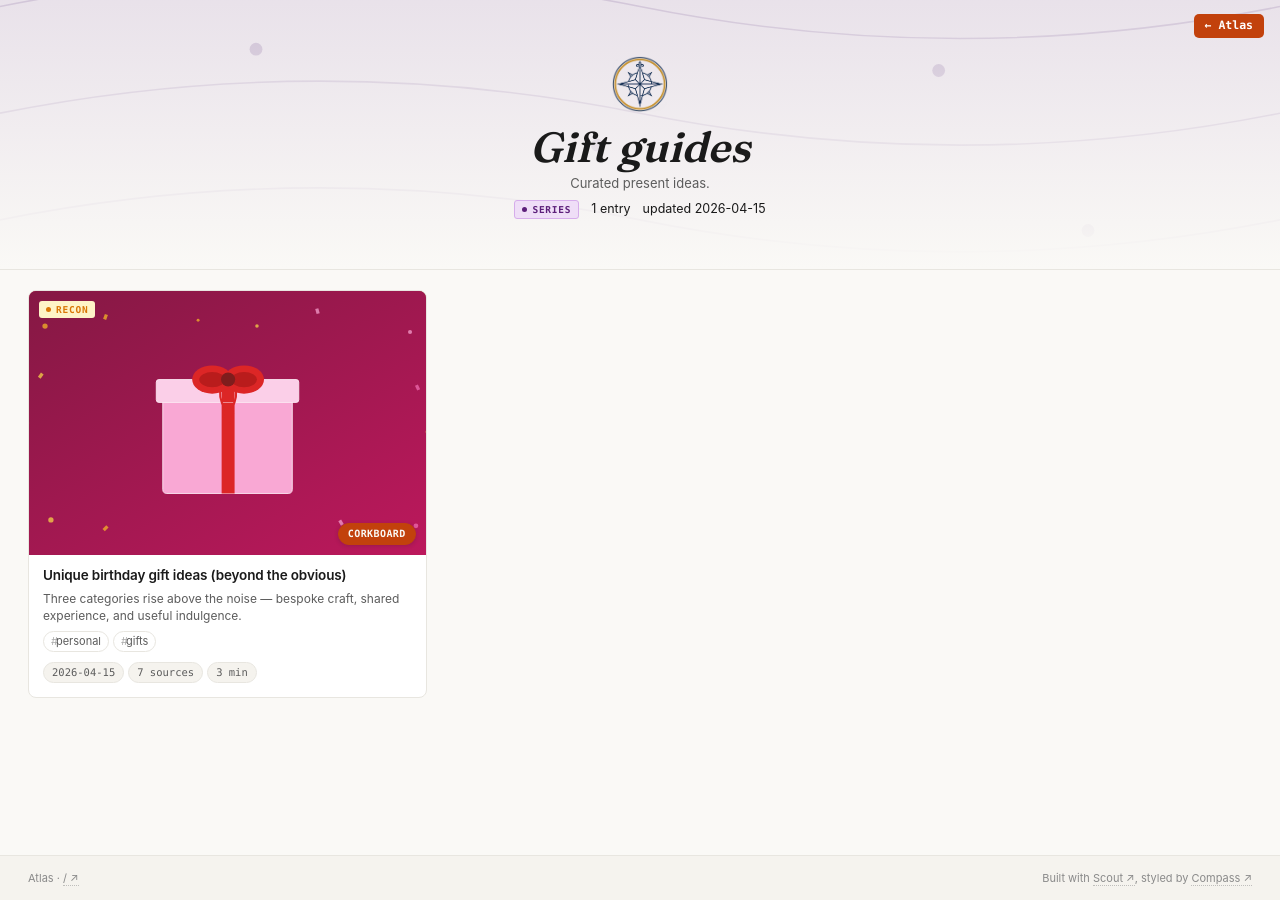
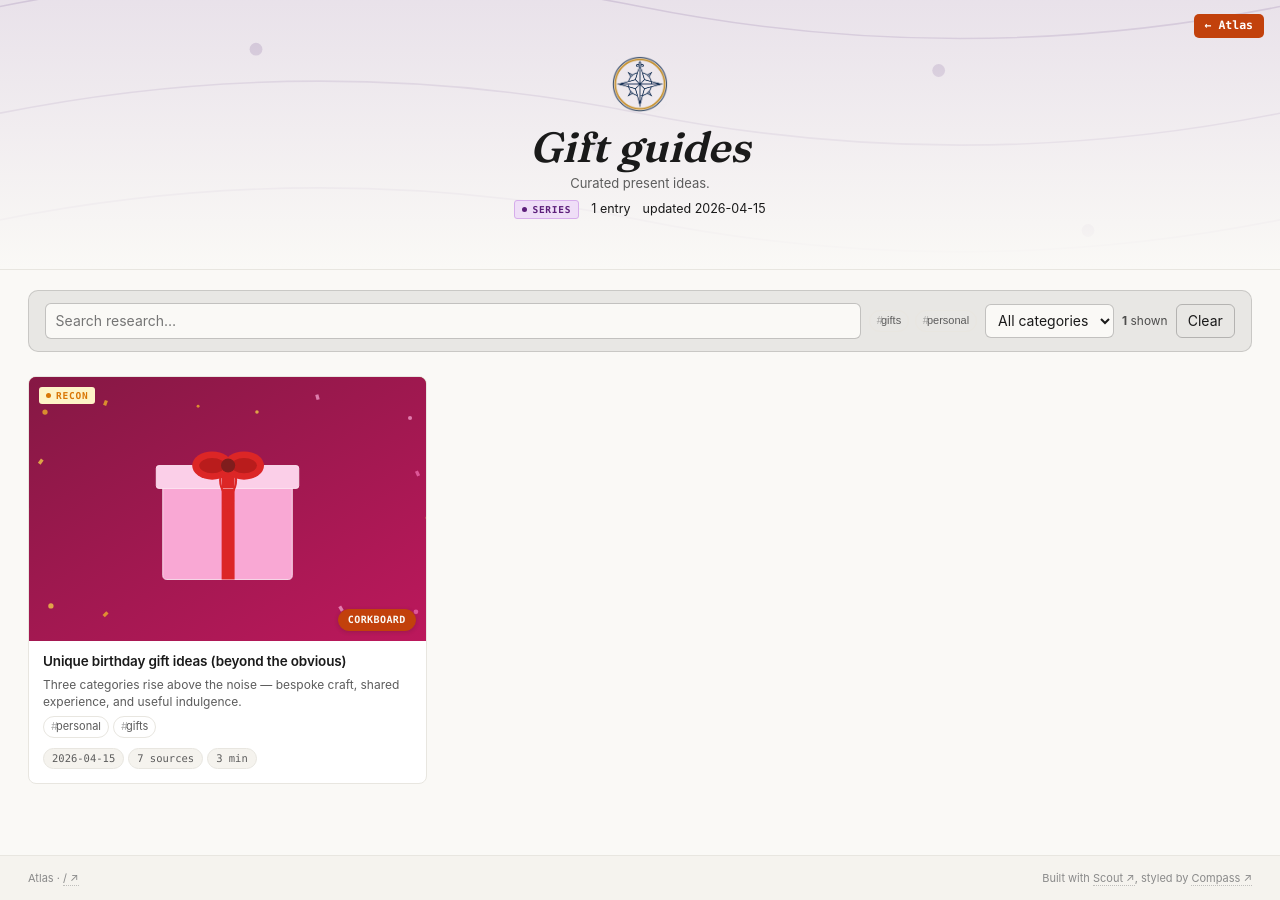
Before and after one commit to Laoujin/Compass, a Jekyll site: the page built from series/gift-guides.md, in a window 1280 px wide. Built offline with Jekyll 4.4.1, drawn with Linux system fonts in a browser that asks for light colours; some web fonts are replaced.

Commit message:
feat(filtering): wire filter bar into s1-s5 (home + series); link assets in all skeletons

```diff
--- a/_includes/sites/s1.html
+++ b/_includes/sites/s1.html
@@ -15,12 +15,11 @@
   <link rel="stylesheet" href="{{ '/sites/' | prepend: site.assets_base | append: site.skeleton | append: '.css' | relative_url }}">
   <link rel="stylesheet" href="{{ '/cards/' | prepend: site.assets_base | append: site.card | append: '.css' | relative_url }}">
   <link rel="stylesheet" href="{{ '/series.css' | prepend: site.assets_base | relative_url }}">
+  <link rel="stylesheet" href="{{ '/filters.css' | prepend: site.assets_base | relative_url }}">
   {%- include analytics.html -%}
 </head>
 <body>
   {%- include entries.html -%}
-  {%- assign all_tags = '' | split: '' -%}
-  {%- for e in entries -%}{%- for t in e.tags -%}{%- unless all_tags contains t -%}{%- assign all_tags = all_tags | push: t -%}{%- endunless -%}{%- endfor -%}{%- endfor -%}
 
   <div class="s1">
     <header class="s1-hero"{% if series_mode and cover_src != "" %} style="background: linear-gradient(to bottom, color-mix(in srgb, var(--pal-bg) 25%, transparent), var(--pal-bg) 100%), url('{{ cover_src }}') center / cover no-repeat;"{% endif %}>
@@ -40,18 +39,12 @@
     </header>
 
     {%- unless series_mode -%}
-    <nav class="s1-filter">
-      <span class="chip solid">All · {{ entry_count }}</span>
-      {%- for t in all_tags -%}
-        {%- assign c = 0 -%}
-        {%- for e in entries -%}{%- if e.tags contains t -%}{%- assign c = c | plus: 1 -%}{%- endif -%}{%- endfor -%}
-        <span class="chip">{{ t }} · {{ c }}</span>
-      {%- endfor -%}
-    </nav>
+    {%- include filter-bar.html scope="home" -%}
     {%- endunless -%}
 
     <section class="s1-content">
       {%- if series_mode -%}
+        {%- include filter-bar.html scope="series" -%}
         {%- include series-grid.html -%}
       {%- else -%}
       <div class="entry-grid">
@@ -65,5 +58,6 @@
       {%- if site.scout_repo -%}<span>Built with <a href="https://github.com/{{ site.scout_repo }}" target="_blank" rel="noopener">Scout ↗</a>, styled by <a href="https://github.com/Laoujin/Compass" target="_blank" rel="noopener">Compass ↗</a></span>{%- endif -%}
     </footer>
   </div>
+  <script src="{{ '/filters.js' | prepend: site.assets_base | relative_url }}" defer></script>
 </body>
 </html>
--- a/_includes/sites/s2.html
+++ b/_includes/sites/s2.html
@@ -15,6 +15,7 @@
   <link rel="stylesheet" href="{{ '/sites/' | prepend: site.assets_base | append: site.skeleton | append: '.css' | relative_url }}">
   <link rel="stylesheet" href="{{ '/cards/' | prepend: site.assets_base | append: site.card | append: '.css' | relative_url }}">
   <link rel="stylesheet" href="{{ '/series.css' | prepend: site.assets_base | relative_url }}">
+  <link rel="stylesheet" href="{{ '/filters.css' | prepend: site.assets_base | relative_url }}">
   {%- include analytics.html -%}
 </head>
 <body>
@@ -34,8 +35,10 @@
     <section class="s2-content">
       {%- if series_mode -%}
         {%- include series-head.html -%}
+        {%- include filter-bar.html scope="series" -%}
         {%- include series-grid.html -%}
       {%- else -%}
+      {%- include filter-bar.html scope="home" -%}
       <div class="entry-grid">
         {%- include grid-with-series.html items=entries -%}
       </div>
@@ -47,5 +50,6 @@
       {%- if site.scout_repo -%}<span>Built with <a href="https://github.com/{{ site.scout_repo }}" target="_blank" rel="noopener">Scout ↗</a>, styled by <a href="https://github.com/Laoujin/Compass" target="_blank" rel="noopener">Compass ↗</a></span>{%- endif -%}
     </footer>
   </div>
+  <script src="{{ '/filters.js' | prepend: site.assets_base | relative_url }}" defer></script>
 </body>
 </html>
--- a/_includes/sites/s4.html
+++ b/_includes/sites/s4.html
@@ -15,6 +15,7 @@
   <link rel="stylesheet" href="{{ '/sites/' | prepend: site.assets_base | append: site.skeleton | append: '.css' | relative_url }}">
   <link rel="stylesheet" href="{{ '/cards/' | prepend: site.assets_base | append: site.card | append: '.css' | relative_url }}">
   <link rel="stylesheet" href="{{ '/series.css' | prepend: site.assets_base | relative_url }}">
+  <link rel="stylesheet" href="{{ '/filters.css' | prepend: site.assets_base | relative_url }}">
   {%- include analytics.html -%}
 </head>
 <body>
@@ -50,16 +51,19 @@
     </aside>
     <section class="s4-content">
       {%- if series_mode -%}
+        {%- include filter-bar.html scope="series" -%}
         {%- include series-grid.html -%}
       {%- else -%}
       {%- if site.scout_repo -%}
       <a class="s4-cta" href="https://github.com/{{ site.scout_repo }}/issues/new?template=research.yml" target="_blank" rel="noopener">+ New research</a>
       {%- endif -%}
+      {%- include filter-bar.html scope="home" -%}
       <div class="entry-grid">
         {%- include grid-with-series.html items=entries -%}
       </div>
       {%- endif -%}
     </section>
   </div>
+  <script src="{{ '/filters.js' | prepend: site.assets_base | relative_url }}" defer></script>
 </body>
 </html>
--- a/_includes/sites/s5.html
+++ b/_includes/sites/s5.html
@@ -15,6 +15,7 @@
   <link rel="stylesheet" href="{{ '/sites/' | prepend: site.assets_base | append: site.skeleton | append: '.css' | relative_url }}">
   <link rel="stylesheet" href="{{ '/cards/' | prepend: site.assets_base | append: site.card | append: '.css' | relative_url }}">
   <link rel="stylesheet" href="{{ '/series.css' | prepend: site.assets_base | relative_url }}">
+  <link rel="stylesheet" href="{{ '/filters.css' | prepend: site.assets_base | relative_url }}">
   {%- include analytics.html -%}
 </head>
 <body>
@@ -82,8 +83,10 @@
     </header>
     <section class="s5-content">
       {%- if series_mode -%}
+        {%- include filter-bar.html scope="series" -%}
         {%- include series-grid.html -%}
       {%- else -%}
+      {%- include filter-bar.html scope="home" -%}
       <div class="entry-grid">
         {%- comment -%}
         s5: pass `entries` (not `rest`) so the latest's series card has a chance
@@ -99,5 +102,6 @@
       {%- if site.scout_repo -%}<span>Built with <a href="https://github.com/{{ site.scout_repo }}" target="_blank" rel="noopener">Scout ↗</a>, styled by <a href="https://github.com/Laoujin/Compass" target="_blank" rel="noopener">Compass ↗</a></span>{%- endif -%}
     </footer>
   </div>
+  <script src="{{ '/filters.js' | prepend: site.assets_base | relative_url }}" defer></script>
 </body>
 </html>
--- a/_includes/sites/s6.html
+++ b/_includes/sites/s6.html
@@ -11,6 +11,7 @@
   <link rel="stylesheet" href="{{ '/base.css' | prepend: site.assets_base | relative_url }}">
   <link rel="stylesheet" href="{{ '/sites/' | prepend: site.assets_base | append: site.skeleton | append: '.css' | relative_url }}">
   <link rel="stylesheet" href="{{ '/series.css' | prepend: site.assets_base | relative_url }}">
+  <link rel="stylesheet" href="{{ '/filters.css' | prepend: site.assets_base | relative_url }}">
   {%- include analytics.html -%}
 </head>
 <body>
@@ -77,5 +78,6 @@
       {%- if site.scout_repo -%}<span><a href="https://github.com/{{ site.scout_repo }}">scout ↗</a> · <a href="https://github.com/Laoujin/Compass">compass ↗</a></span>{%- endif -%}
     </footer>
   </div>
+  <script src="{{ '/filters.js' | prepend: site.assets_base | relative_url }}" defer></script>
 </body>
 </html>
```
Also changed, not shown: _includes/sites/s3.html (+4 -12 lines).
